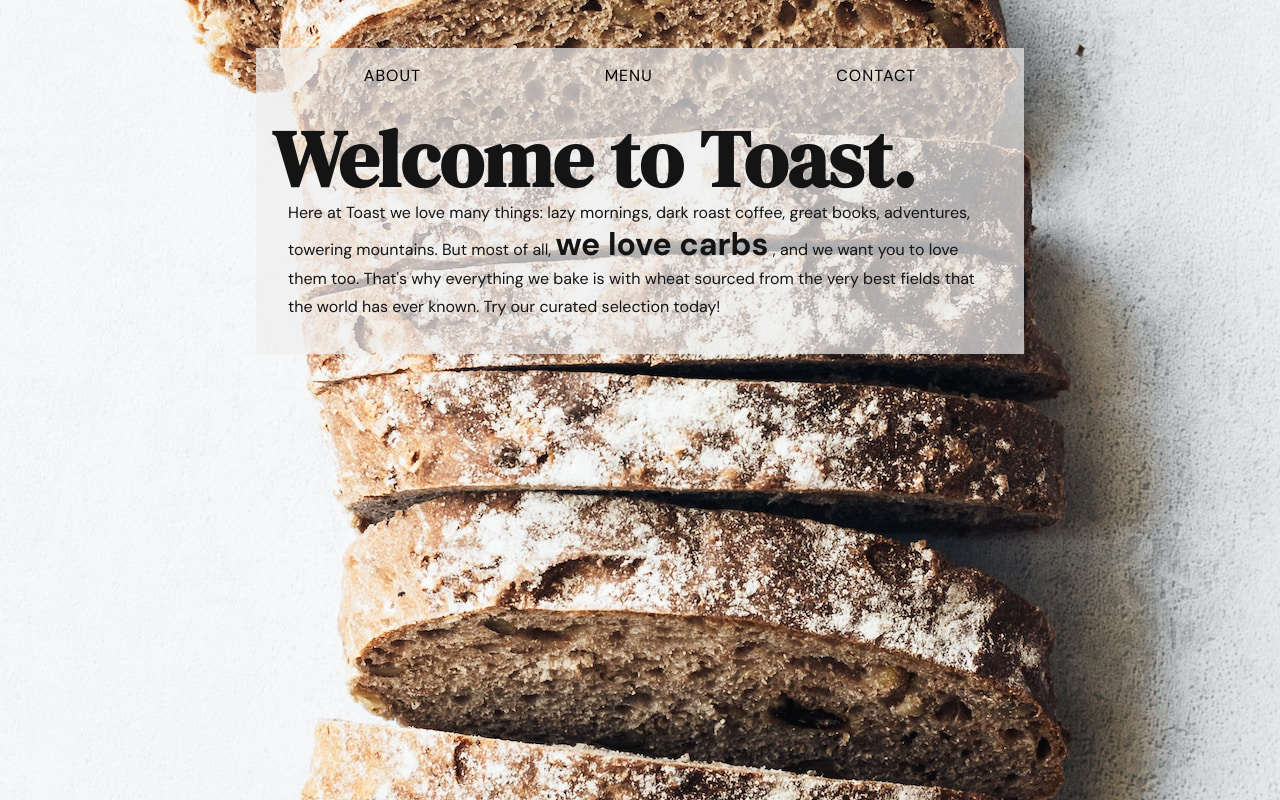
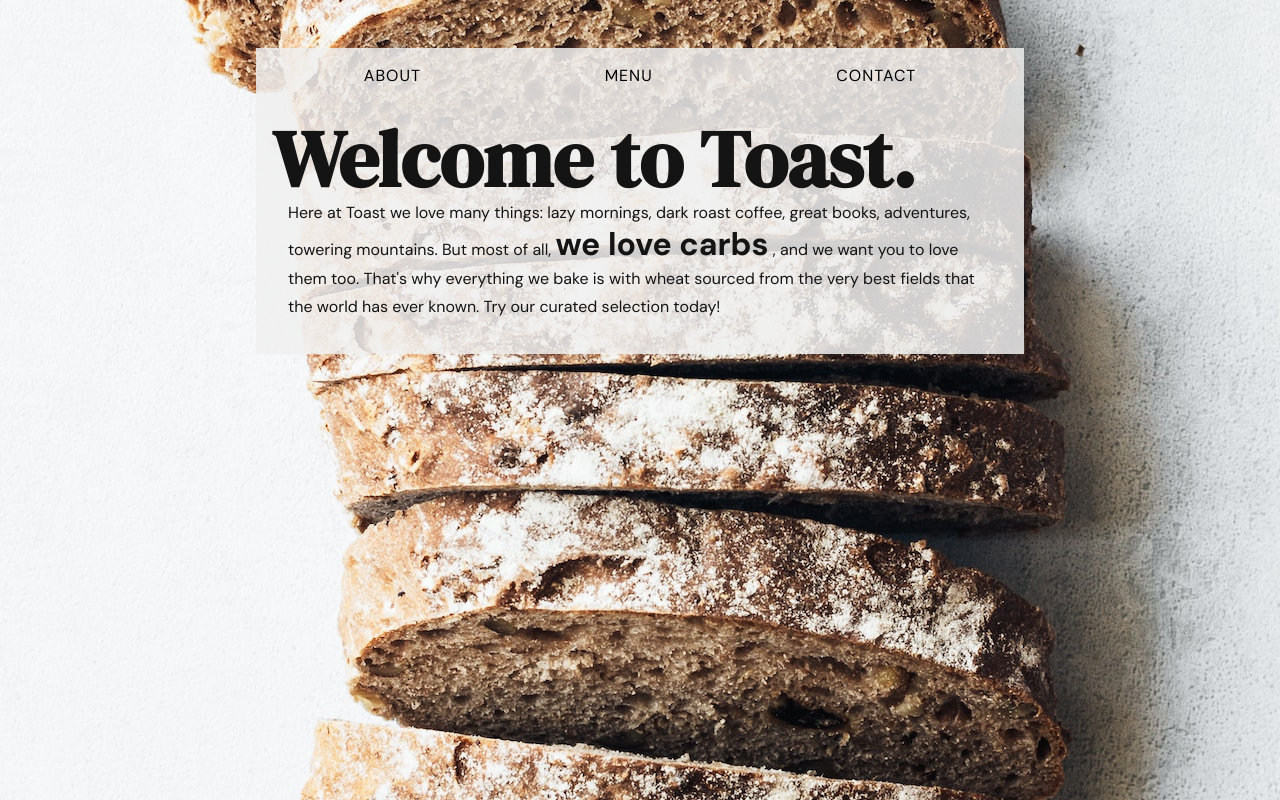
Before and after one commit to MooseCowBear/odin-restaurant, a website built with webpack: page dist/index.html in a window 1280 px wide. Built offline with Linux system fonts and the light colour scheme.

Commit message:
increase opacity for readability

```diff
--- a/src/style.css
+++ b/src/style.css
@@ -59,7 +59,7 @@ a:not([class]) {
 
 :root {
   --radius: 5px;
-  --neutral-100: rgba(240, 240, 240, 0.7);
+  --neutral-100: rgba(240, 240, 240, 0.85);
   --neutral-200: rgba(158, 158, 158, 0.8);
   --neutral-300: rgb(86, 86, 86);
   --neutral-400: rgb(20, 20, 20);
```
Also changed, not shown: dist/main.js.
